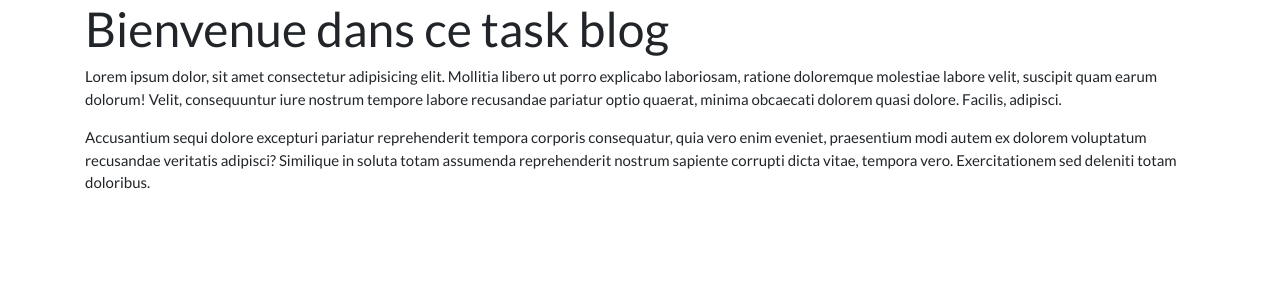
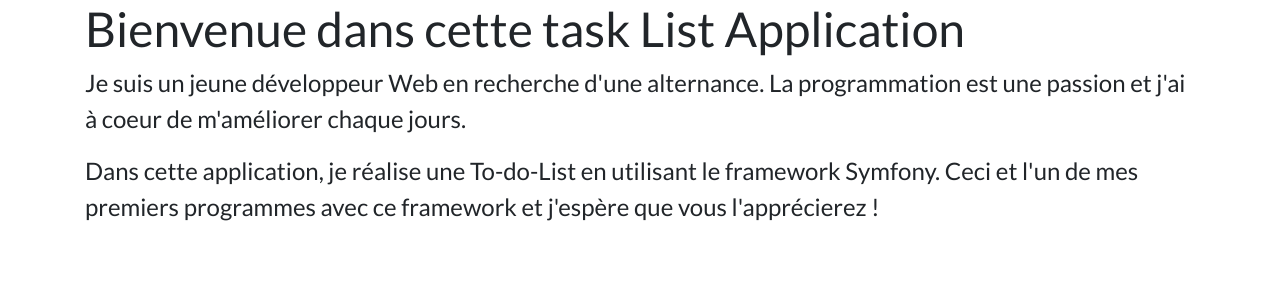
Before and after one commit to Mehdi-Filali/ToDoList-symfony, a Symfony app: template templates/task/home.html.twig in a window 1280 px wide. Shown: the part 71-371 px from the top of the page. Run offline with Twig, Linux system fonts and the light colour scheme; the template is opened without the code that fills it, so the values that code supplies are empty; some libraries are stand-ins or nearby versions.

Commit message:
fixing text and styling in home and index pages

```diff
--- a/templates/task/home.html.twig
+++ b/templates/task/home.html.twig
@@ -2,10 +2,10 @@
 
 {% block body %}
 
-    <h1>Bienvenue dans ce task blog</h1>
+    <h1>Bienvenue dans cette task List Application </h1>
 
-    <p>Lorem ipsum dolor, sit amet consectetur adipisicing elit. Mollitia libero ut porro explicabo laboriosam, ratione doloremque molestiae labore velit, suscipit quam earum dolorum! Velit, consequuntur iure nostrum tempore labore recusandae pariatur optio quaerat, minima obcaecati dolorem quasi dolore. Facilis, adipisci.</p>
+    <p style="font-size: 1.5rem;">Je suis un jeune développeur Web en recherche d'une alternance. La programmation est une passion et j'ai à coeur de m'améliorer chaque jours.</p>
 
-    <p>Accusantium sequi dolore excepturi pariatur reprehenderit tempora corporis consequatur, quia vero enim eveniet, praesentium modi autem ex dolorem voluptatum recusandae veritatis adipisci? Similique in soluta totam assumenda reprehenderit nostrum sapiente corrupti dicta vitae, tempora vero. Exercitationem sed deleniti totam doloribus.</p>
+    <p style="font-size: 1.5rem;">Dans cette application, je réalise une To-do-List en utilisant le framework Symfony. Ceci et l'un de mes premiers programmes avec ce framework et j'espère que vous l'apprécierez !</p>
 
 {% endblock %}
--- a/templates/task/index.html.twig
+++ b/templates/task/index.html.twig
@@ -1,6 +1,6 @@
 {% extends 'base.html.twig' %}
 
-{% block title %}Hello {{ controller_name }}!{% endblock %}
+{% block title %}Une to-do-list application!{% endblock %}
 
 {% block body %}
 
```
